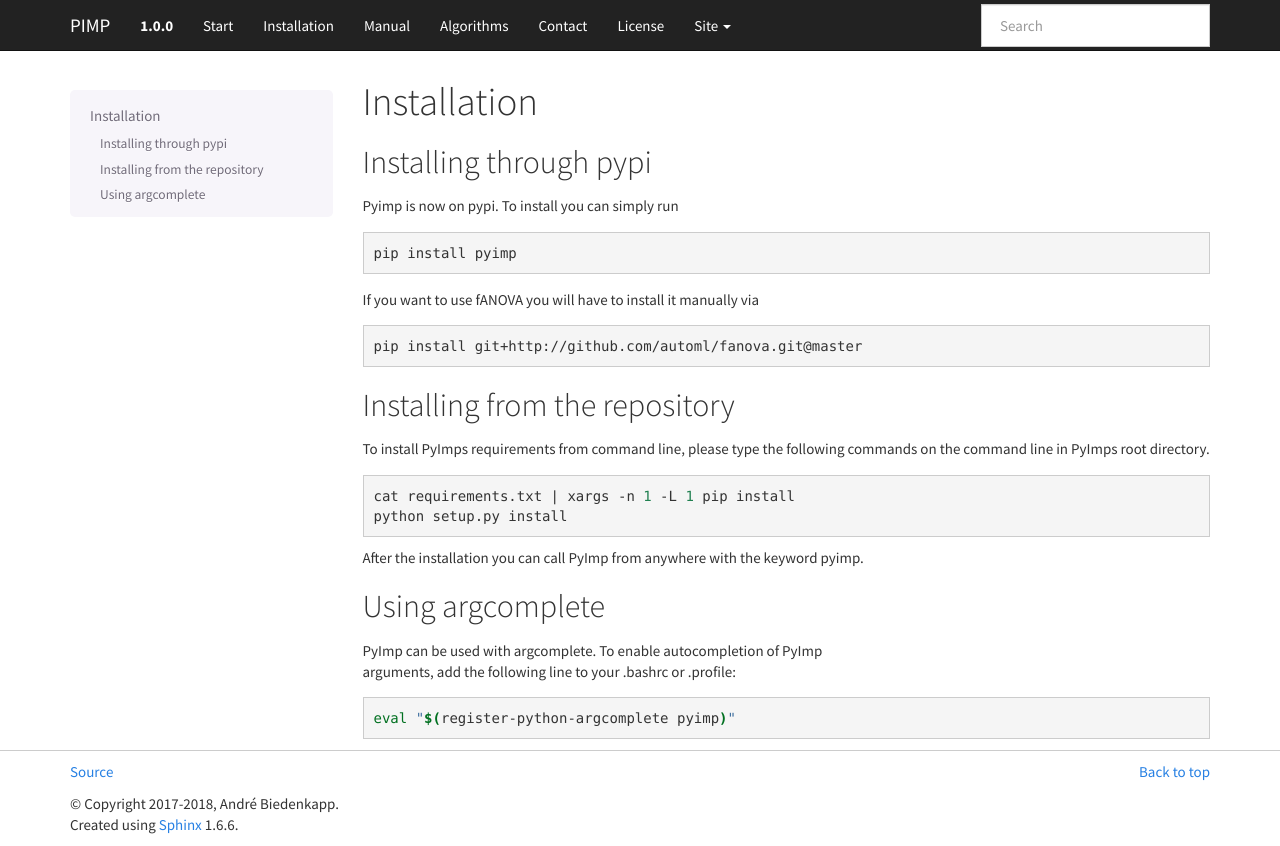
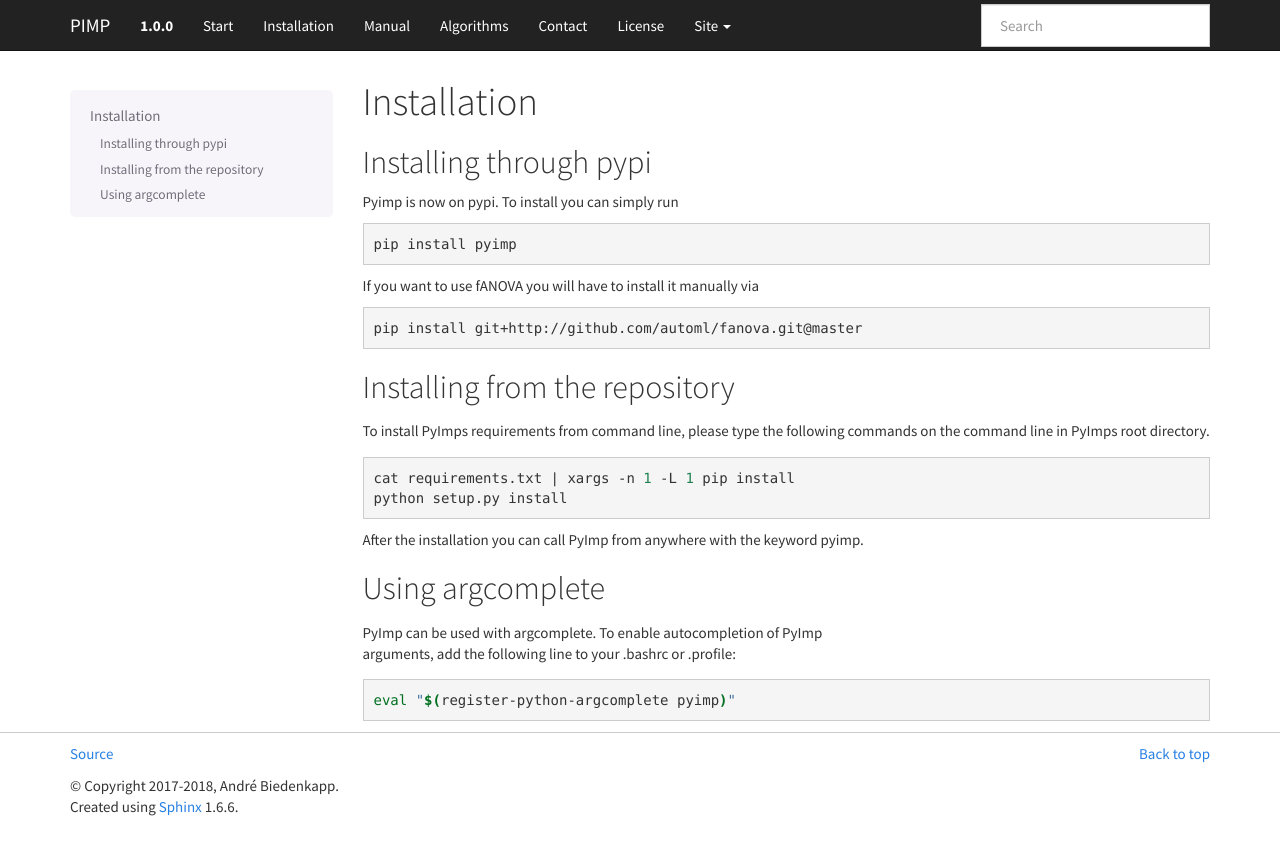
Before and after one commit to automl/ParameterImportance, a plain HTML site: page installation.html in a window 1280 px wide. Drawn offline with nearby package versions, Linux system fonts and the light colour scheme; some packages are replaced by stand-ins of ours.

Commit message:
Generated gh-pages for commit 5b7ca3f Author: biedenka <biedenka@informatik.uni-freiburg.de>
    MAINT doc

```diff
--- a/installation.html
+++ b/installation.html
@@ -120,15 +120,11 @@
 <h1>Installation<a class="headerlink" href="#installation" title="Permalink to this headline">¶</a></h1>
 <div class="section" id="installing-through-pypi">
 <span id="manual-installation"></span><h2>Installing through pypi<a class="headerlink" href="#installing-through-pypi" title="Permalink to this headline">¶</a></h2>
-<div class="line-block">
-<div class="line">Pyimp is now on pypi. To install you can simply run</div>
-</div>
+<p>Pyimp is now on pypi. To install you can simply run</p>
 <div class="highlight-bash"><div class="highlight"><pre><span></span>pip install pyimp
 </pre></div>
 </div>
-<div class="line-block">
-<div class="line">If you want to use fANOVA you will have to install it manually via</div>
-</div>
+<p>If you want to use fANOVA you will have to install it manually via</p>
 <div class="highlight-bash"><div class="highlight"><pre><span></span>pip install git+http://github.com/automl/fanova.git@master
 </pre></div>
 </div>
```
Also changed, not shown: _sources/installation.rst.txt.
